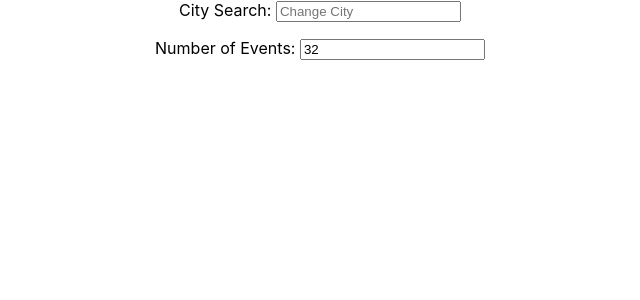
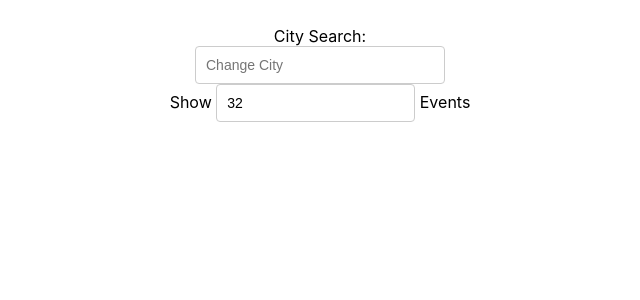
Before and after one commit to Cruebee/meetemup, a React (Create React App) app: page / in a window 1280 px wide. Shown: the top 300 px of the page, without its empty margins (320-960 px from the left). Built offline with nearby package versions, Linux system fonts and the light colour scheme.

Commit message:
restructure app component to display labels in a more pleasing way

```diff
--- a/src/App.css
+++ b/src/App.css
@@ -1,38 +1,104 @@
 .App {
   text-align: center;
+  padding: 2% 5%;
 }
 
-.App-logo {
-  height: 40vmin;
-  pointer-events: none;
+.App * {
+  box-sizing: border-box;
 }
 
-@media (prefers-reduced-motion: no-preference) {
-  .App-logo {
-    animation: App-logo-spin infinite 20s linear;
-  }
+ul {
+  padding: 0;
+  list-style: none;
 }
 
-.App-header {
-  background-color: #282c34;
-  min-height: 100vh;
+p {
+  margin: 5px 0;
+}
+
+input[type="text"], input[type="number"] {
+  padding: 8px 6px 8px 10px;
+  border-radius: 4px;
+  outline: none;
+  border: 1px solid #ccc;
+  font-size: 14px;
+  line-height: 20px;
+  align-self: center;
+  height: 38px;
+}
+
+.city {
+  width: 250px;
+}
+
+.CitySearch {
   display: flex;
   flex-direction: column;
-  align-items: center;
-  justify-content: center;
-  font-size: calc(10px + 2vmin);
-  color: white;
 }
 
-.App-link {
-  color: #61dafb;
+.suggestions {
+  width: 250px;
+  align-self: center;
+  margin: 0;
+  font-size: 14px;
 }
 
-@keyframes App-logo-spin {
-  from {
-    transform: rotate(0deg);
-  }
-  to {
-    transform: rotate(360deg);
-  }
+.suggestions > li {
+  text-align: left;
+  padding: 8px 6px 8px 10px;
+  background-color: #eee;
+  cursor: default;
 }
+
+.suggestions > li:last-child {
+  border-bottom-left-radius: 4px;
+  border-bottom-right-radius: 4px;
+}
+
+
+.suggestions > li:hover {
+  background-color: #BCDCDB;
+}
+
+.Event {
+  padding: 10px 10px 20px;
+  margin-bottom: 10px;
+  text-align: left;
+  border: 1px solid #ccc;
+  border-radius: 4px;
+  position: relative;
+}
+
+.details-btn {
+  position: absolute;
+  right: 5px;
+  bottom: 5px;
+  padding: 5px 8px;
+  border-radius: 4px;
+  outline: none;
+  cursor: pointer;
+}
+
+.name {
+  font-size: 18px;
+  font-weight: 600;
+}
+
+.group-name {
+  text-transform: uppercase;
+  font-size: 14px;
+}
+
+.going, .visibility {
+  font-style: italic;
+}
+
+.description {
+  overflow-x: hidden;
+}
+
+.number-of-events {
+  width: 80px;
+  margin: 20px 0 50px;
+  text-align: right;
+}
--- a/src/components/NumberOfEvents.js
+++ b/src/components/NumberOfEvents.js
@@ -14,13 +14,14 @@ class NumberOfEvents extends Component {
   render() {
     return (
       <div className="numberOfEvents">
-        <label>Number of Events: </label>
+        <label>Show </label>
         <input
           type="text"
           className="numberOfEvents__input"
           value={this.state.numberOfEvents}
           onChange={this.handleInputChange}
         />
+        <label> Events</label>
       </div>
     );
   }
--- a/src/mock_events/mock-events.js
+++ b/src/mock_events/mock-events.js
@@ -1,4 +1,5 @@
 const mockEvents = {
+
   city: {
     id: 1007700,
     city: 'München',
```
